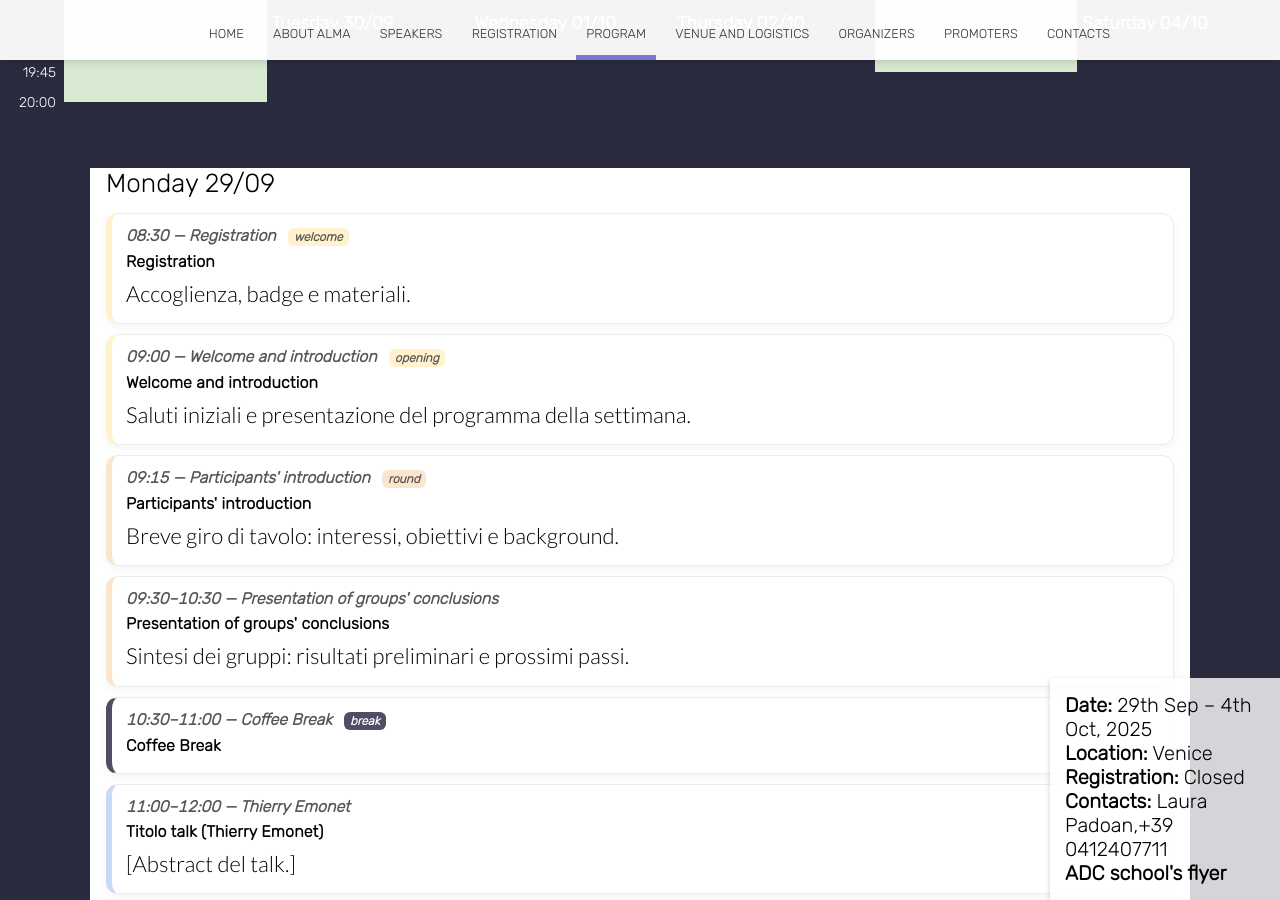
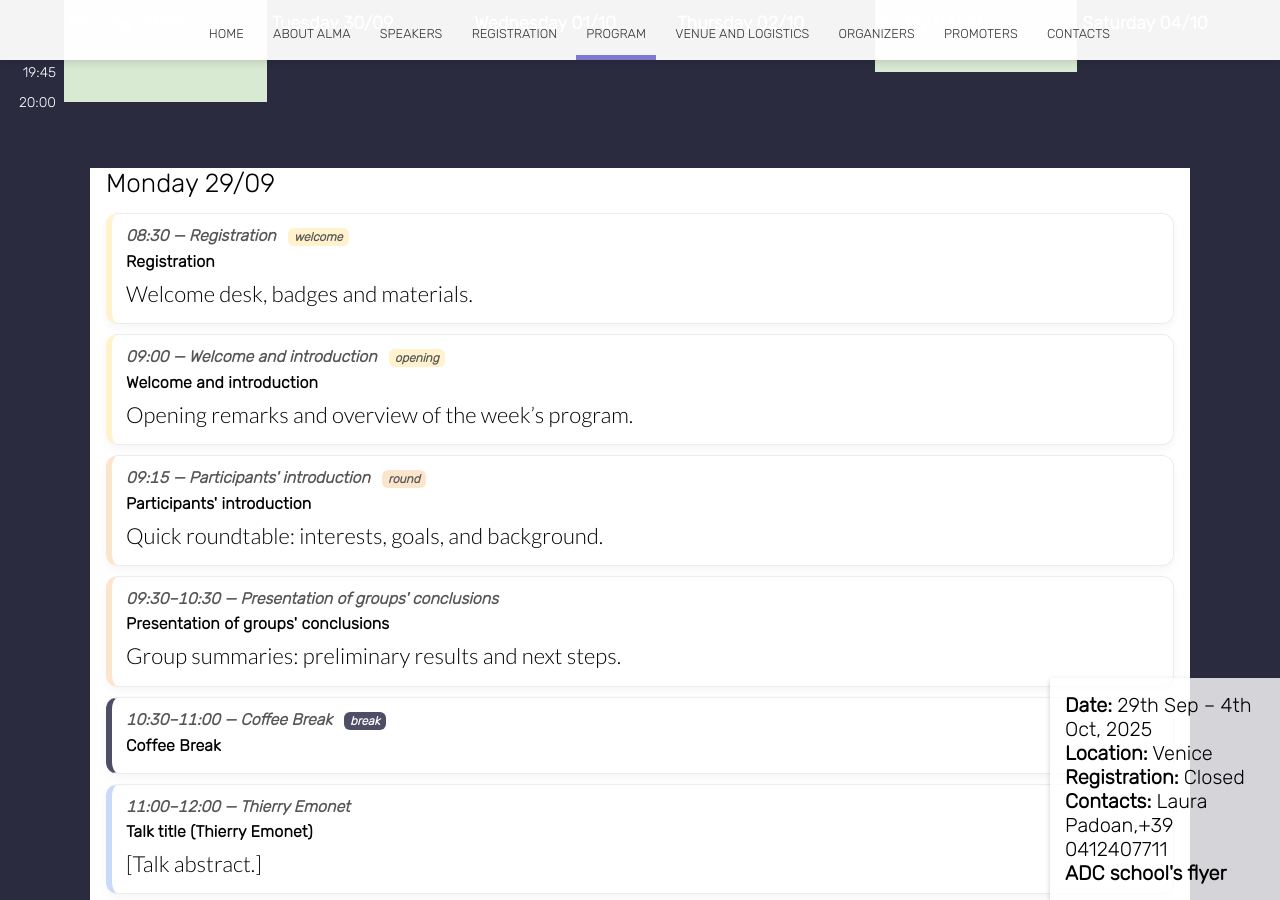
Before and after one commit to almadalcoschool/almadalcoschool.github.io, a Jekyll site: the page built from program.html, in a window 1280 px wide and 900 px high, scrolled down 2000 px. Built offline with Jekyll 4.4.1, drawn with Linux system fonts in a browser that asks for light colours; nearby versions of some CDN libraries; some of the changed text lies outside the part shown.

Commit message:
timeline corrections

```diff
--- a/program.html
+++ b/program.html
@@ -314,14 +314,17 @@
       hyphens: auto;
     }
 
+    /* === AGENDA SEMPLICE (dettaglio talks) — colori coerenti con la tabella === */
+    .agenda {
+    --c-talk:    #C9DAF8; /* tg-gpin */
+    --c-coffee:  #4e4e67; /* tg-agz1 */
+    --c-lunch:   #4e4e67; /* lunch usa la stessa classe tg-agz1 nella tabella */
+    --c-key:     #FFF2CC; /* tg-82rs / tg-yedf */
+    --c-discuss: #FCE5CD; /* tg-dmai */
+    --c-selected:#D9D2E9; /* tg-nj25 */
+    --c-poster:  #D0E0E3; /* tg-mkke */
+    --c-visit:   #D9EAD3; /* tg-teb0 */
 
-    /* === AGENDA SEMPLICE (dettaglio talks) === */
-    .agenda {
-    --c-coffee: #4e4e67;
-    --c-lunch: #D9EAD3;
-    --c-key: #FFF2CC;
-    --c-discuss: #FCE5CD;
-    --c-talk: #C9DAF8;
     max-width: 1100px;
     margin: 36px auto 64px;
     padding: 0 16px;
@@ -346,24 +349,20 @@
     }
     .agenda .slot .meta .time { font-variant-numeric: tabular-nums; }
     .agenda .slot .meta .speaker { font-weight: 600; }
-    .agenda .slot h3 {
-    font-size: 16px;
-    margin: 2px 0 6px;
-    letter-spacing: .01em;
-    }
-    .agenda .slot p {
-    margin: 0;
-    line-height: 1.55;
-    }
+    .agenda .slot h3 { font-size: 16px; margin: 2px 0 6px; letter-spacing: .01em; }
+    .agenda .slot p { margin: 0; line-height: 1.55; }
 
-    /* Varianti colore, coerenti con la tabella */
+    /* Varianti colore coerenti */
+    .agenda .slot.talk     { border-left-color: var(--c-talk); }
     .agenda .slot.coffee   { border-left-color: var(--c-coffee); }
-    .agenda .slot.lunch    { border-left-color: var(--c-lunch);  }
-    .agenda .slot.key      { border-left-color: var(--c-key);    }
-    .agenda .slot.discuss  { border-left-color: var(--c-discuss);}
-    .agenda .slot.talk     { border-left-color: var(--c-talk);   }
+    .agenda .slot.lunch    { border-left-color: var(--c-lunch); }
+    .agenda .slot.key      { border-left-color: var(--c-key); }
+    .agenda .slot.discuss  { border-left-color: var(--c-discuss); }
+    .agenda .slot.selected { border-left-color: var(--c-selected); }
+    .agenda .slot.poster   { border-left-color: var(--c-poster); }
+    .agenda .slot.visit    { border-left-color: var(--c-visit); }
 
-    /* Piccolo badge opzionale */
+    /* Badge */
     .agenda .badge {
     display: inline-block;
     font-size: 12px;
@@ -372,13 +371,16 @@
     vertical-align: baseline;
     margin-left: 8px;
     }
-    .agenda .badge.coffee  { background: var(--c-coffee); color:#fff; }
-    .agenda .badge.lunch   { background: var(--c-lunch); }
-    .agenda .badge.key     { background: var(--c-key); }
-    .agenda .badge.discuss { background: var(--c-discuss); }
-    .agenda .badge.talk    { background: var(--c-talk); }
+    .agenda .badge.talk     { background: var(--c-talk); }
+    .agenda .badge.coffee   { background: var(--c-coffee); color:#fff; }
+    .agenda .badge.lunch    { background: var(--c-lunch);  color:#fff; }
+    .agenda .badge.key      { background: var(--c-key); }
+    .agenda .badge.discuss  { background: var(--c-discuss); }
+    .agenda .badge.selected { background: var(--c-selected); }
+    .agenda .badge.poster   { background: var(--c-poster); }
+    .agenda .badge.visit    { background: var(--c-visit); }
 
-    /* Mobile: nessun cambiamento strutturale, solo spacing leggermente maggiore */
+    /* Mobile */
     @media (max-width: 767px){
     .agenda { padding: 0 12px; }
     .agenda .slot { margin: 12px 0; }
@@ -562,8 +564,7 @@
 
 <!-- TIMELINE DETTAGLIATO-->
 
-
-<section class="agenda" aria-label="Programma dettagliato">
+<section class="agenda" aria-label="Detailed program">
 
     <!-- ===== MONDAY 29/09 ===== -->
     <h2 class="day-title">Monday 29/09</h2>
@@ -571,25 +572,25 @@
     <div class="slot key">
       <div class="meta"><span class="time">08:30</span> — Registration <span class="badge key">welcome</span></div>
       <h3>Registration</h3>
-      <p>Accoglienza, badge e materiali.</p>
+      <p>Welcome desk, badges and materials.</p>
     </div>
 
     <div class="slot key">
       <div class="meta"><span class="time">09:00</span> — Welcome and introduction <span class="badge key">opening</span></div>
       <h3>Welcome and introduction</h3>
-      <p>Saluti iniziali e presentazione del programma della settimana.</p>
+      <p>Opening remarks and overview of the week’s program.</p>
     </div>
 
     <div class="slot discuss">
       <div class="meta"><span class="time">09:15</span> — Participants' introduction <span class="badge discuss">round</span></div>
       <h3>Participants' introduction</h3>
-      <p>Breve giro di tavolo: interessi, obiettivi e background.</p>
+      <p>Quick roundtable: interests, goals, and background.</p>
     </div>
 
     <div class="slot discuss">
       <div class="meta"><span class="time">09:30–10:30</span> — Presentation of groups' conclusions</div>
       <h3>Presentation of groups' conclusions</h3>
-      <p>Sintesi dei gruppi: risultati preliminari e prossimi passi.</p>
+      <p>Group summaries: preliminary results and next steps.</p>
     </div>
 
     <div class="slot coffee">
@@ -599,14 +600,14 @@
 
     <div class="slot talk" id="mon-1100-emonet">
       <div class="meta"><span class="time">11:00–12:00</span> — <span class="speaker">Thierry Emonet</span></div>
-      <h3>Titolo talk (Thierry Emonet)</h3>
-      <p>[Abstract del talk.]</p>
+      <h3>Talk title (Thierry Emonet)</h3>
+      <p>[Talk abstract.]</p>
     </div>
 
     <div class="slot key">
       <div class="meta"><span class="time">12:00</span> — Closing remarks</div>
       <h3>Closing remarks</h3>
-      <p>Chiusura della sessione mattutina.</p>
+      <p>Wrap-up of the morning session.</p>
     </div>
 
     <div class="slot lunch">
@@ -616,14 +617,14 @@
 
     <div class="slot talk" id="mon-1400-sgro">
       <div class="meta"><span class="time">14:00–15:00</span> — <span class="speaker">Allyson Sgro</span></div>
-      <h3>Titolo talk (Allyson Sgro)</h3>
-      <p>[Abstract del talk.]</p>
+      <h3>Talk title (Allyson Sgro)</h3>
+      <p>[Talk abstract.]</p>
     </div>
 
     <div class="slot key" id="mon-1500-alma">
       <div class="meta"><span class="time">15:00–15:30</span> — Presentation of the Alma dal Co Foundation and of the school</div>
       <h3>Presentation of the Alma dal Co Foundation and of the school</h3>
-      <p>Presentazione dell’iniziativa e della scuola.</p>
+      <p>Presentation of the initiative and the school.</p>
     </div>
 
     <div class="slot coffee">
@@ -634,19 +635,19 @@
     <div class="slot discuss">
       <div class="meta"><span class="time">16:00–16:30</span> — Group discussion</div>
       <h3>Group discussion</h3>
-      <p>Discussione plenaria: Q&amp;A e roadmap.</p>
+      <p>Plenary discussion: Q&amp;A and roadmap.</p>
     </div>
 
     <div class="slot talk" id="mon-1630-ratcliff">
       <div class="meta"><span class="time">16:30–17:30</span> — <span class="speaker">Will Ratcliff</span></div>
-      <h3>Titolo talk (Will Ratcliff)</h3>
-      <p>[Abstract del talk.]</p>
+      <h3>Talk title (Will Ratcliff)</h3>
+      <p>[Talk abstract.]</p>
     </div>
 
-    <div class="slot">
-      <div class="meta"><span class="time">18:00</span> — Visit to the European Cultural Center &amp; get together</div>
-      <h3>Visita al European Cultural Center + happy hour</h3>
-      <p>Indirizzo, logistica e dettagli di incontro.</p>
+    <div class="slot visit">
+      <div class="meta"><span class="time">18:00</span> — Visit to the European Cultural Center &amp; get together <span class="badge visit">event</span></div>
+      <h3>Visit to the European Cultural Center + happy hour</h3>
+      <p>Address, logistics, and meeting details.</p>
     </div>
 
 
@@ -655,8 +656,8 @@
 
     <div class="slot talk" id="tue-0900-coppey">
       <div class="meta"><span class="time">09:00–10:30</span> — <span class="speaker">Mathieu Coppey</span></div>
-      <h3>Titolo talk (Mathieu Coppey)</h3>
-      <p>[Abstract del talk.]</p>
+      <h3>Talk title (Mathieu Coppey)</h3>
+      <p>[Talk abstract.]</p>
     </div>
 
     <div class="slot coffee">
@@ -666,8 +667,8 @@
 
     <div class="slot talk" id="tue-1100-galesic">
       <div class="meta"><span class="time">11:00–12:30</span> — <span class="speaker">Mirta Galesic</span></div>
-      <h3>Titolo talk (Mirta Galesic)</h3>
-      <p>[Abstract del talk.]</p>
+      <h3>Talk title (Mirta Galesic)</h3>
+      <p>[Talk abstract.]</p>
     </div>
 
     <div class="slot lunch">
@@ -677,12 +678,12 @@
 
     <div class="slot talk" id="tue-1400-scarpa">
       <div class="meta"><span class="time">14:00–15:00</span> — <span class="speaker">Elena Scarpa</span></div>
-      <h3>Titolo talk (Elena Scarpa)</h3>
-      <p>[Abstract del talk.]</p>
+      <h3>Talk title (Elena Scarpa)</h3>
+      <p>[Talk abstract.]</p>
     </div>
 
-    <div class="slot key" id="tue-1500-selected1">
-      <div class="meta"><span class="time">15:00–16:00</span> — Selected talks 1</div>
+    <div class="slot selected" id="tue-1500-selected1">
+      <div class="meta"><span class="time">15:00–16:00</span> — Selected talks 1 <span class="badge selected">selected</span></div>
       <h3>Selected talks 1</h3>
       <p><strong>Speakers</strong>: Tabea Lilian Marx, Jan Rombouts, Judith Mine-Hattab, Oliver Meacock.</p>
     </div>
@@ -695,13 +696,13 @@
     <div class="slot discuss" id="tue-1630-free">
       <div class="meta"><span class="time">16:30–18:00</span> — Free afternoon / additional group discussion</div>
       <h3>Free afternoon / additional group discussion</h3>
-      <p>Sessioni ad hoc e lavoro di gruppo libero.</p>
+      <p>Ad hoc sessions and open group work.</p>
     </div>
 
-    <div class="slot" id="tue-1800-musco">
-      <div class="meta"><span class="time">18:00</span> — Francesco Musco (Open lecture)</div>
+    <div class="slot visit" id="tue-1800-musco">
+      <div class="meta"><span class="time">18:00</span> — Francesco Musco (Open lecture) <span class="badge visit">public</span></div>
       <h3>Venice &amp; Lagoon socio-ecological system</h3>
-      <p>Lectio aperta, seguita da <em>aperitivo</em>.</p>
+      <p>Open lecture, followed by an aperitif.</p>
     </div>
 
 
@@ -710,8 +711,8 @@
 
     <div class="slot talk" id="wed-0900-giardina">
       <div class="meta"><span class="time">09:00–10:30</span> — <span class="speaker">Irene Giardina</span></div>
-      <h3>Titolo talk (Irene Giardina)</h3>
-      <p>[Abstract del talk.]</p>
+      <h3>Talk title (Irene Giardina)</h3>
+      <p>[Talk abstract.]</p>
     </div>
 
     <div class="slot coffee">
@@ -719,10 +720,10 @@
       <h3>Coffee Break</h3>
     </div>
 
-    <div class="slot key" id="wed-1100-poster1">
-      <div class="meta"><span class="time">11:00–12:30</span> — Poster session 1</div>
+    <div class="slot poster" id="wed-1100-poster1">
+      <div class="meta"><span class="time">11:00–12:30</span> — Poster session 1 <span class="badge poster">poster</span></div>
       <h3>Poster session 1</h3>
-      <p>Esposizione e discussione dei poster.</p>
+      <p>Poster exhibition and discussion.</p>
     </div>
 
     <div class="slot lunch">
@@ -732,14 +733,14 @@
 
     <div class="slot talk" id="wed-1400-polavieja">
       <div class="meta"><span class="time">14:00–15:00</span> — <span class="speaker">Gonzalo Polavieja</span></div>
-      <h3>Titolo talk (Gonzalo Polavieja)</h3>
-      <p>[Abstract del talk.]</p>
+      <h3>Talk title (Gonzalo Polavieja)</h3>
+      <p>[Talk abstract.]</p>
     </div>
 
     <div class="slot talk" id="wed-1500-ulrich">
       <div class="meta"><span class="time">15:00–16:00</span> — <span class="speaker">Yuko Ulrich</span></div>
-      <h3>Titolo talk (Yuko Ulrich)</h3>
-      <p>[Abstract del talk.]</p>
+      <h3>Talk title (Yuko Ulrich)</h3>
+      <p>[Talk abstract.]</p>
     </div>
 
     <div class="slot coffee">
@@ -750,7 +751,7 @@
     <div class="slot discuss" id="wed-1630-discussion">
       <div class="meta"><span class="time">16:30–18:00</span> — Group discussion</div>
       <h3>Group discussion</h3>
-      <p>Discussione guidata e feedback.</p>
+      <p>Facilitated discussion and feedback.</p>
     </div>
 
 
@@ -759,8 +760,8 @@
 
     <div class="slot talk" id="thu-0900-gralka">
       <div class="meta"><span class="time">09:00–10:30</span> — <span class="speaker">Matti Gralka</span></div>
-      <h3>Titolo talk (Matti Gralka)</h3>
-      <p>[Abstract del talk.]</p>
+      <h3>Talk title (Matti Gralka)</h3>
+      <p>[Talk abstract.]</p>
     </div>
 
     <div class="slot coffee">
@@ -768,8 +769,8 @@
       <h3>Coffee Break</h3>
     </div>
 
-    <div class="slot key" id="thu-1100-selected2">
-      <div class="meta"><span class="time">11:00–12:30</span> — Selected talks 2</div>
+    <div class="slot selected" id="thu-1100-selected2">
+      <div class="meta"><span class="time">11:00–12:30</span> — Selected talks 2 <span class="badge selected">selected</span></div>
       <h3>Selected talks 2</h3>
       <p><strong>Speakers</strong>: Theo Gibbs, Angela Albi, Fernandez I Lopez, Alba Motes Rodrigo, Giovanni Iacucci, Gaurav Gardi.</p>
     </div>
@@ -781,8 +782,8 @@
 
     <div class="slot talk" id="thu-1400-gibbs">
       <div class="meta"><span class="time">14:00–15:00</span> — <span class="speaker">Karine Gibbs</span></div>
-      <h3>Titolo talk (Karine Gibbs)</h3>
-      <p>[Abstract del talk.]</p>
+      <h3>Talk title (Karine Gibbs)</h3>
+      <p>[Talk abstract.]</p>
     </div>
 
     <div class="slot coffee">
@@ -790,10 +791,10 @@
       <h3>Coffee Break</h3>
     </div>
 
-    <div class="slot talk" id="thu-1600-kuvers">
-      <div class="meta"><span class="time">16:00–17:30</span> — <span class="speaker">Ralph Kuvers</span></div>
-      <h3>Titolo talk (Ralph Kuvers)</h3>
-      <p>[Abstract del talk.]</p>
+    <div class="slot talk" id="thu-1630-kuvers">
+      <div class="meta"><span class="time">16:30–17:30</span> — <span class="speaker">Ralph Kuvers</span></div>
+      <h3>Talk title (Ralph Kuvers)</h3>
+      <p>[Talk abstract.]</p>
     </div>
 
 
@@ -802,8 +803,8 @@
 
     <div class="slot talk" id="fri-0900-gordon">
       <div class="meta"><span class="time">09:00–10:30</span> — <span class="speaker">Deborah Gordon</span></div>
-      <h3>Titolo talk (Deborah Gordon)</h3>
-      <p>[Abstract del talk.]</p>
+      <h3>Talk title (Deborah Gordon)</h3>
+      <p>[Talk abstract.]</p>
     </div>
 
     <div class="slot coffee">
@@ -811,10 +812,10 @@
       <h3>Coffee Break</h3>
     </div>
 
-    <div class="slot key" id="fri-1100-poster2">
-      <div class="meta"><span class="time">11:00–12:30</span> — Poster session 2</div>
+    <div class="slot poster" id="fri-1100-poster2">
+      <div class="meta"><span class="time">11:00–12:30</span> — Poster session 2 <span class="badge poster">poster</span></div>
       <h3>Poster session 2</h3>
-      <p>Esposizione e discussione dei poster.</p>
+      <p>Poster exhibition and discussion.</p>
     </div>
 
     <div class="slot lunch">
@@ -824,14 +825,14 @@
 
     <div class="slot talk" id="fri-1400-arnoldini">
       <div class="meta"><span class="time">14:00–15:00</span> — <span class="speaker">Markus Arnoldini</span></div>
-      <h3>Titolo talk (Markus Arnoldini)</h3>
-      <p>[Abstract del talk.]</p>
+      <h3>Talk title (Markus Arnoldini)</h3>
+      <p>[Talk abstract.]</p>
     </div>
 
     <div class="slot talk" id="fri-1500-garnier">
       <div class="meta"><span class="time">15:00–16:00</span> — <span class="speaker">Simon Garnier</span></div>
-      <h3>Titolo talk (Simon Garnier)</h3>
-      <p>[Abstract del talk.]</p>
+      <h3>Talk title (Simon Garnier)</h3>
+      <p>[Talk abstract.]</p>
     </div>
 
     <div class="slot coffee">
@@ -845,23 +846,24 @@
 
     <div class="slot talk" id="sat-1400-gokhale">
       <div class="meta"><span class="time">14:00–15:00</span> — <span class="speaker">Chaitanya Gokhale</span></div>
-      <h3>Titolo talk (Chaitanya Gokhale)</h3>
-      <p>[Abstract del talk.]</p>
+      <h3>Talk title (Chaitanya Gokhale)</h3>
+      <p>[Talk abstract.]</p>
     </div>
 
-    <div class="slot" id="sat-1630-conversation">
-      <div class="meta"><span class="time">16:30</span> — Public Conversation on Music &amp; Science</div>
+    <div class="slot visit" id="sat-1630-conversation">
+      <div class="meta"><span class="time">16:30</span> — Public Conversation on Music &amp; Science <span class="badge visit">event</span></div>
       <h3>Public Conversation on Music &amp; Science</h3>
-      <p>Segue concerto degli studenti di dottorato del Conservatorio di Venezia.</p>
+      <p>Followed by a concert by PhD students of the Venice Conservatory.</p>
     </div>
 
-    <div class="slot" id="sat-1730-aperitif">
-      <div class="meta"><span class="time">17:30</span> — Aperitif at Orto del Redentore (Giudecca)</div>
+    <div class="slot visit" id="sat-1730-aperitif">
+      <div class="meta"><span class="time">17:30</span> — Aperitif at Orto del Redentore (Giudecca) <span class="badge visit">event</span></div>
       <h3>Aperitif at Orto del Redentore</h3>
-      <p>Donatella Calabi: <em>“Venezia è viva!”</em></p>
+      <p>Donatella Calabi: <em>“Venice is alive!”</em></p>
     </div>
 
   </section>
+
 
 
 
```
